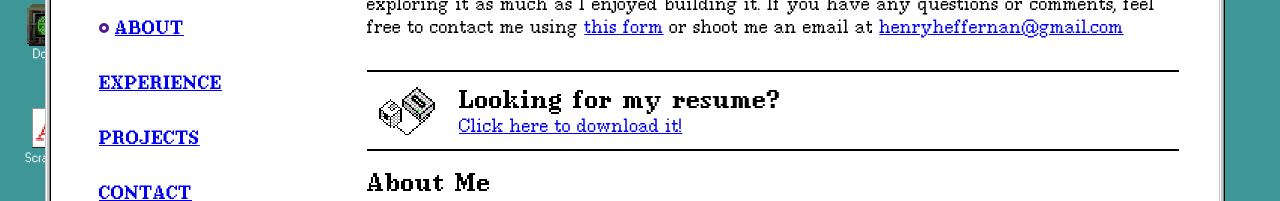
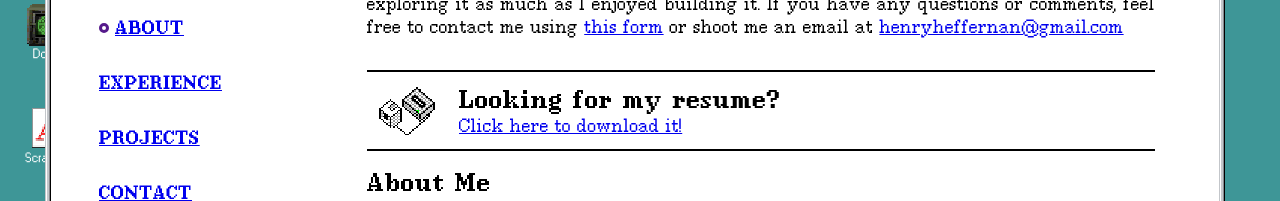
Before and after one commit to muBlRon/portfolio-inner-site, a React (Create React App) app: page /about in a window 1280 px wide. Shown: the part 319-520 px from the top of the page. Built offline with nearby package versions, Linux system fonts and the light colour scheme; a web font is replaced by a local one.

Commit message:
scroll fixes

```diff
--- a/src/components/os/Window.tsx
+++ b/src/components/os/Window.tsx
@@ -384,18 +384,20 @@ const styles: StyleSheetCSS = {
 
         marginTop: 8,
         marginBottom: 8,
+        overflow: 'hidden',
     },
     contentInner: {
         border: `1px solid ${Colors.lightGray}`,
         borderTopColor: colors.black,
         borderLeftColor: colors.black,
         flex: 1,
+        overflow: 'hidden',
     },
     content: {
         flex: 1,
 
         position: 'relative',
-        overflow: 'scroll',
+        // overflow: 'scroll',
         overflowX: 'hidden',
         backgroundColor: Colors.white,
     },
--- a/src/components/showcase/ResumeDownload.tsx
+++ b/src/components/showcase/ResumeDownload.tsx
@@ -25,7 +25,7 @@ const styles: StyleSheetCSS = {
     resumeContainer: {
         backgroundColor: 'white',
         padding: 12,
-        marginRight: 32,
+        boxSizing: 'border-box',
         border: '2px solid black',
         borderLeftWidth: 0,
         borderRightWidth: 0,
```
